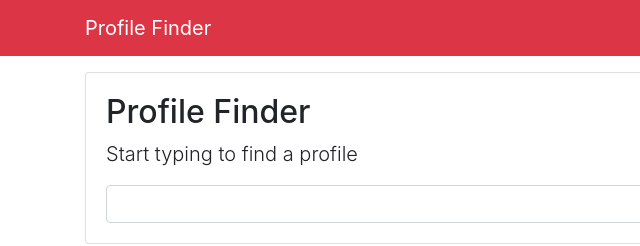
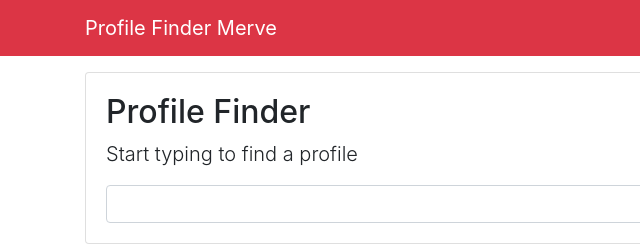
Before and after one commit to mervebilic/RestfulApi, a plain HTML site: page index.html in a window 1280 px wide. Shown: the full height of the page, 0-640 px from the left. Drawn offline with nearby package versions, Linux system fonts and the light colour scheme.

Commit message:
index change

```diff
--- a/index.html
+++ b/index.html
@@ -16,7 +16,7 @@
 
         <div class="container">
             <a href="#" class="navbar-brand">
-                Profile Finder
+                Profile Finder Merve
             </a>
         </div>
 
```
